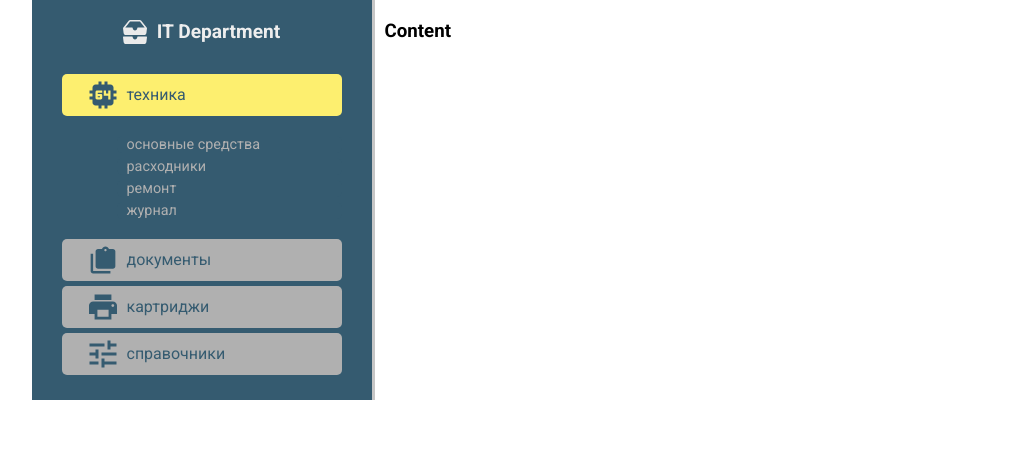
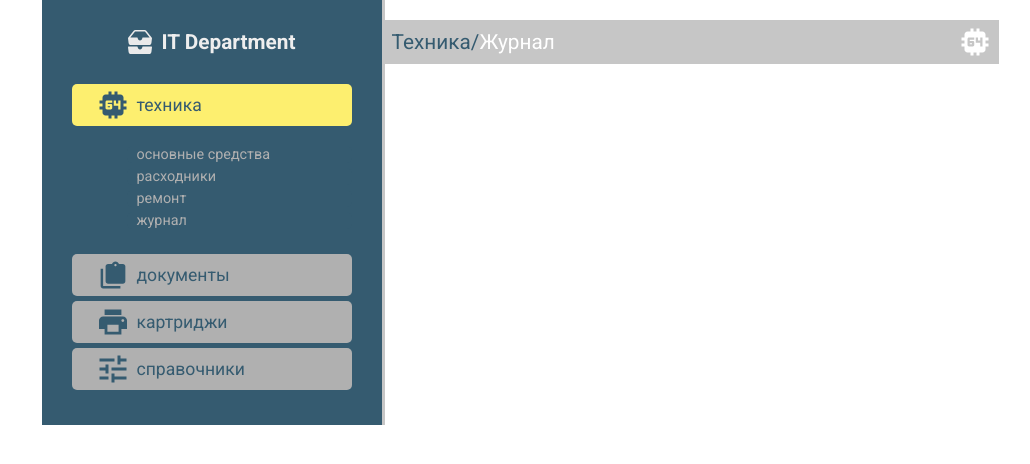
Before and after one commit to lnkz80/FITD2021React, a React (Create React App) app: page / in a window 1280 px wide. Shown: the top 464 px of the page, without its empty margins (127-1157 px from the left). Built offline with nearby package versions, Linux system fonts and the light colour scheme.

Commit message:
SideBarAndContent

```diff
--- a/src/App.js
+++ b/src/App.js
@@ -1,5 +1,6 @@
 import React from 'react'
 import ListMenu from "./components/ListMenu"
+import Content from "./components/Content"
 
 import {mnuHead, mnuList} from "./data"
 
@@ -11,7 +12,7 @@ function App() {
         <ListMenu items={mnuList} />
      </div>
      <div className="app__content">
-      <h3>Content</h3>
+      <Content/>
      </div>
    </div>
   );
--- /dev/null
+++ b/src/components/Content/Content.scss
@@ -0,0 +1,31 @@
+.content {
+  margin: 0;
+  padding: 0;
+  h3 {
+    display: flex;
+    // justify-content: center;
+    align-items: center;
+    position: relative;
+    width: 100%;
+    margin: 0;
+    padding: 10px 7px;
+    background-color: #c6c6c6;
+    color: #ffffff;
+    font-size: 1.3rem;
+    font-weight: normal;
+    span {
+      color: #355b70;
+      font-size: 1.3rem;
+    }
+    i {
+      display: inline-flex;
+      position: absolute;
+      right: 10px;
+      svg {
+        path {
+          fill: #ffffff;
+        }
+      }
+    }
+  }
+}
--- /dev/null
+++ b/src/components/Content/index.jsx
@@ -0,0 +1,15 @@
+import React from 'react'
+
+import "./Content.scss"
+
+function Content() {
+    const ico = <svg width="28" height="28" fill="none" xmlns="http://www.w3.org/2000/svg"><path d="M9.5 0.5V3.5H6.5C5.70435 3.5 4.94129 3.81607 4.37868 4.37868C3.81607 4.94129 3.5 5.70435 3.5 6.5V9.5H0.5V12.5H3.5V15.5H0.5V18.5H3.5V21.5C3.5 22.2956 3.81607 23.0587 4.37868 23.6213C4.94129 24.1839 5.70435 24.5 6.5 24.5H9.5V27.5H12.5V24.5H15.5V27.5H18.5V24.5H21.5C22.2956 24.5 23.0587 24.1839 23.6213 23.6213C24.1839 23.0587 24.5 22.2956 24.5 21.5V18.5H27.5V15.5H24.5V12.5H27.5V9.5H24.5V6.5C24.5 5.70435 24.1839 4.94129 23.6213 4.37868C23.0587 3.81607 22.2956 3.5 21.5 3.5H18.5V0.5H15.5V3.5H12.5V0.5H9.5ZM8 9.5H13.25V11.75H8.75V12.875H11.75C12.1478 12.875 12.5294 13.033 12.8107 13.3143C13.092 13.5956 13.25 13.9772 13.25 14.375V17C13.25 17.3978 13.092 17.7794 12.8107 18.0607C12.5294 18.342 12.1478 18.5 11.75 18.5H8C7.60218 18.5 7.22064 18.342 6.93934 18.0607C6.65804 17.7794 6.5 17.3978 6.5 17V11C6.5 10.6022 6.65804 10.2206 6.93934 9.93934C7.22064 9.65804 7.60218 9.5 8 9.5ZM14.75 9.5H17V12.5H19.25V9.5H21.5V18.5H19.25V14.75H14.75V9.5ZM8.75 15.125V16.25H11V15.125"/></svg>
+
+    return (
+        <div className="content">
+            <h3><span>Техника/</span> Журнал <i>{ico}</i> </h3>
+        </div>
+    )
+}
+
+export default Content
--- a/src/components/ListMenu/ListMenu.scss
+++ b/src/components/ListMenu/ListMenu.scss
@@ -12,6 +12,7 @@ ul {
       }
     }
     span {
+      font-size: 1.1rem;
       line-height: 0;
     }
   }
@@ -19,13 +20,15 @@ ul {
 
 .headmenu {
   padding-bottom: 10px;
-  // border-bottom: 1px solid #eaeaea;
   li {
     justify-content: center;
-    font-size: 1.2rem;
     font-weight: bolder;
+    span {
+      font-size: 1.3rem;
+    }
   }
 }
+
 .listmenu {
   margin-top: 20px;
   li {
@@ -67,14 +70,17 @@ ul {
     }
   }
 }
+
 .submenu {
-  padding: 10px 0 10px 55px;
-  font-size: 0.9rem;
+  padding: 10px 0 15px 55px;
   li {
     padding: 0;
     background-color: #355b70;
+    a {
+      font-size: 0.9rem;
+    }
     &:before {
-      content: '';
+      content: "";
       border: 4px solid transparent;
       border-left: 6px solid transparent;
     }
--- a/src/index.scss
+++ b/src/index.scss
@@ -3,7 +3,8 @@
   padding: 0;
   list-style: none;
   outline: none;
-  font-family: 'Roboto', -apple-system, system-ui, sans-serif;
+  font-family: "Roboto", -apple-system, system-ui, sans-serif;
+  font-size: 16px;
 }
 
 body,
@@ -27,7 +28,7 @@ body {
     height: 60%;
     width: 300px;
     // height: calc(100%-40px);
-    padding: 20px 20px;
+    padding: 30px 20px;
     border-right: 3px solid #c6c6c6;
     color: rgb(238, 238, 238);
   }
@@ -35,7 +36,7 @@ body {
   &__content {
     height: 60%;
     width: 600px;
-    padding: 20px 10px;
+    padding: 20px 0px;
     // border: 1px solid red;
   }
 }
```
